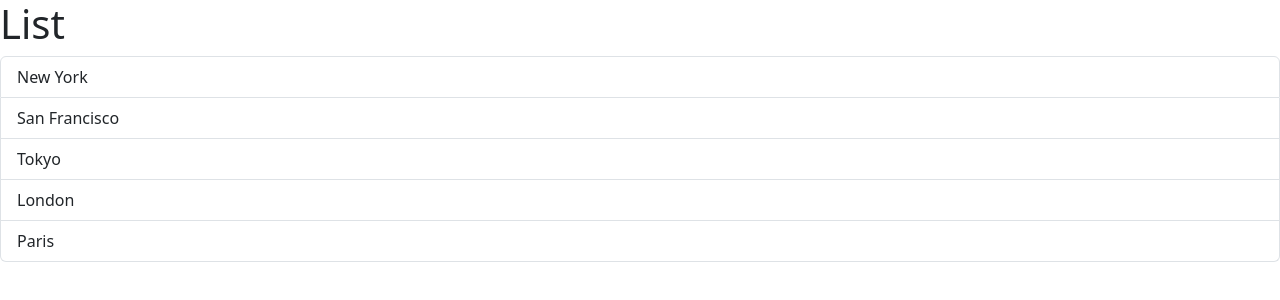
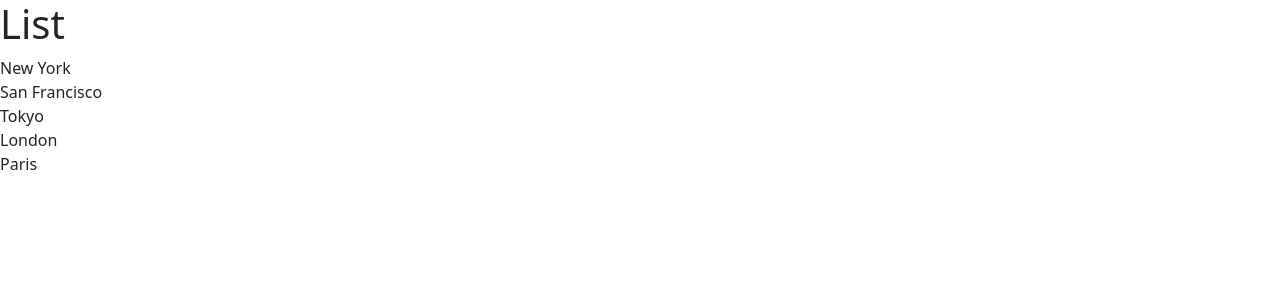
Before and after one commit to ArminasGriesius/CWM-courses, a React (Vite) app in the folder react-app/: page / in a window 1280 px wide. Shown: the top 300 px of the page. Built offline with nearby package versions, Linux system fonts and the light colour scheme.

Commit message:
useState hook

```diff
--- a/react-app/src/App.tsx
+++ b/react-app/src/App.tsx
@@ -5,7 +5,6 @@
 function App() {
   return (
     <div>
-      {/* <Message /> */}
       <ListGroup />
     </div>
   );
--- a/react-app/src/components/ListGroup.tsx
+++ b/react-app/src/components/ListGroup.tsx
@@ -1,18 +1,10 @@
-import { MouseEvent } from "react";
+import { useState } from "react";
 
 function ListGroup() {
   let items = ["New York", "San Francisco", "Tokyo", "London", "Paris"];
 
-  // const message = items.length === 0 ? <p>No items found</p> : null;
-
-  //   const getMessage = () => {
-  //     items.length === 0 ? <p>No items found</p> : null;
-  //   };
-
-  //event handler
-  const handleClick = (event: MouseEvent) => {
-    console.log({ event });
-  };
+  //hook
+  const [selectedIndex, setSelectedIndex] = useState(-1);
 
   return (
     <>
@@ -21,7 +13,17 @@
       {items.length === 0 && <p> No items found</p>}
       <ul className="list-group">
         {items.map((item, index) => (
-          <li className="list-group-item" key={item} onClick={handleClick}>
+          <li
+            className={
+              selectedIndex === index
+                ? "list-group-item active"
+                : "list-group-active"
+            }
+            key={item}
+            onClick={() => {
+              setSelectedIndex(index);
+            }}
+          >
             {item}
           </li>
         ))}
```
